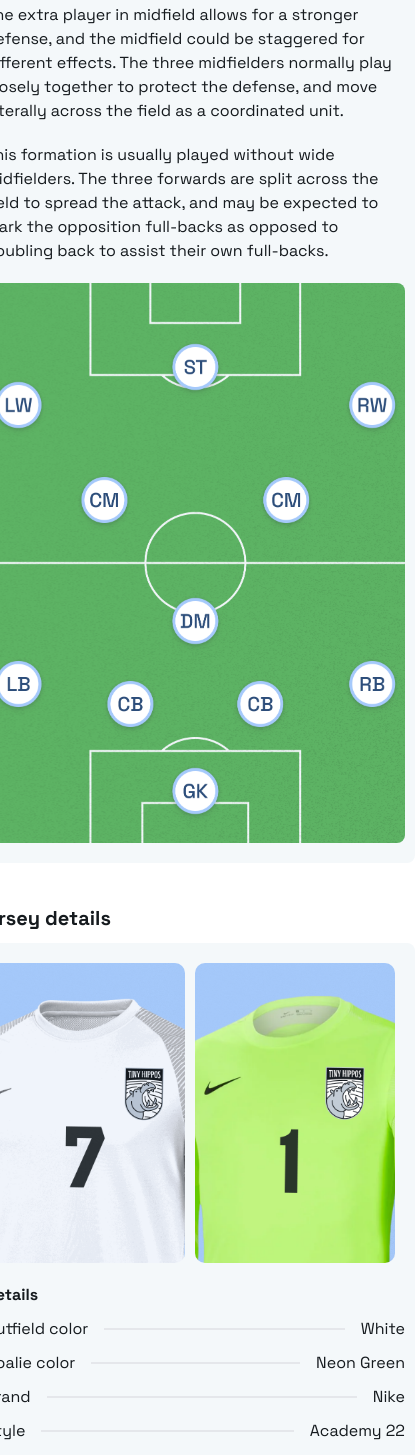
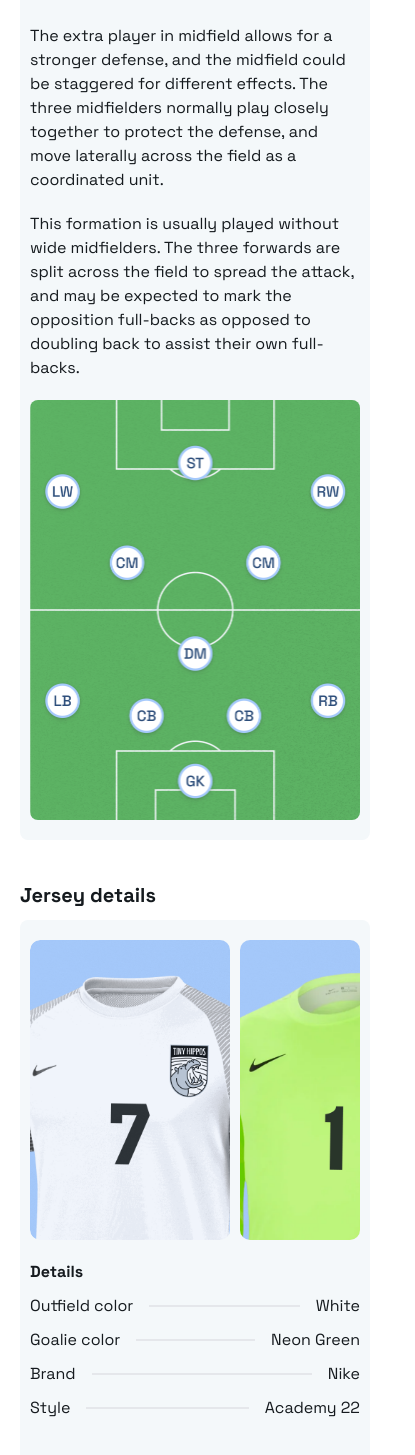
Before and after one commit to alafritz/tiny-hippos, a Next.js app: page / in a window 390 px wide. Shown: the part 1548-3003 px from the top of the page, 415 px wide, since content can reach past the window. Built offline with nearby package versions, Linux system fonts and the light colour scheme.

Commit message:
UI fixes on smaller screens
fixed image positioning and overflow issues on mobile devices.

```diff
--- a/components/molecules/FormationSection.tsx
+++ b/components/molecules/FormationSection.tsx
@@ -35,9 +35,9 @@ export function FormationSection() {
           </ContentGrid>
         </div>
         {/*pitch*/}
-        <div className="flex gap-[20px]">
+        <div className="flex gap-[20px] justify-center">
           <div className="hidden min-[601px]:block flex-1 bg-[#A5C9FB] rounded-[10px]" />
-          <div className="relative h-[560px] w-full max-w-[440px] rounded-lg overflow-hidden shrink-0">
+          <div className="relative aspect-[11/14] w-full max-w-[440px] rounded-lg overflow-hidden">
             <Image
               alt="soccer"
               src="/assets/soccerpitch.png"
--- a/components/molecules/JerseyDetailsSection.tsx
+++ b/components/molecules/JerseyDetailsSection.tsx
@@ -17,8 +17,8 @@ export function JerseyDetailsSection() {
       <CardWrapper>
         <div className="flex flex-col lg:flex-row gap-y-5 gap-x-[20px]">
           {/* Jersey images */}
-          <div className="flex gap-[10px] min-h-[300px] lg:w-1/2">
-            <div className="relative w-[200px] shrink-0 overflow-hidden rounded-[10px]">
+          <div className="flex gap-[10px] min-h-[300px] lg:w-1/2 overflow-hidden rounded-[10px]">
+            <div className="relative w-[200px] shrink-0 rounded-[10px] overflow-hidden">
               <Image
                 src="/assets/a-jersey.png"
                 layout="fill"
@@ -26,7 +26,7 @@ export function JerseyDetailsSection() {
                 alt="a jersey"
               />
             </div>
-            <div className="relative w-[200px] shrink-0 overflow-hidden rounded-[10px]">
+            <div className="relative w-[200px] shrink-0 rounded-[10px] overflow-hidden">
               <Image
                 src="/assets/b-jersey.png"
                 layout="fill"
--- a/pages/index.tsx
+++ b/pages/index.tsx
@@ -43,7 +43,7 @@ export function Home() {
             Co-ed Fútbol Team • East Bay (All Day), CA
           </Text>
 
-          <div className="pt-10 pb-20 space-y-10 lg:pb-40 lg:pt-20">
+          <div className="w-full pt-10 pb-20 space-y-10 lg:pb-40 lg:pt-20">
             <TeamInfoSection />
             <FormationSection />
             <JerseyDetailsSection />
```
